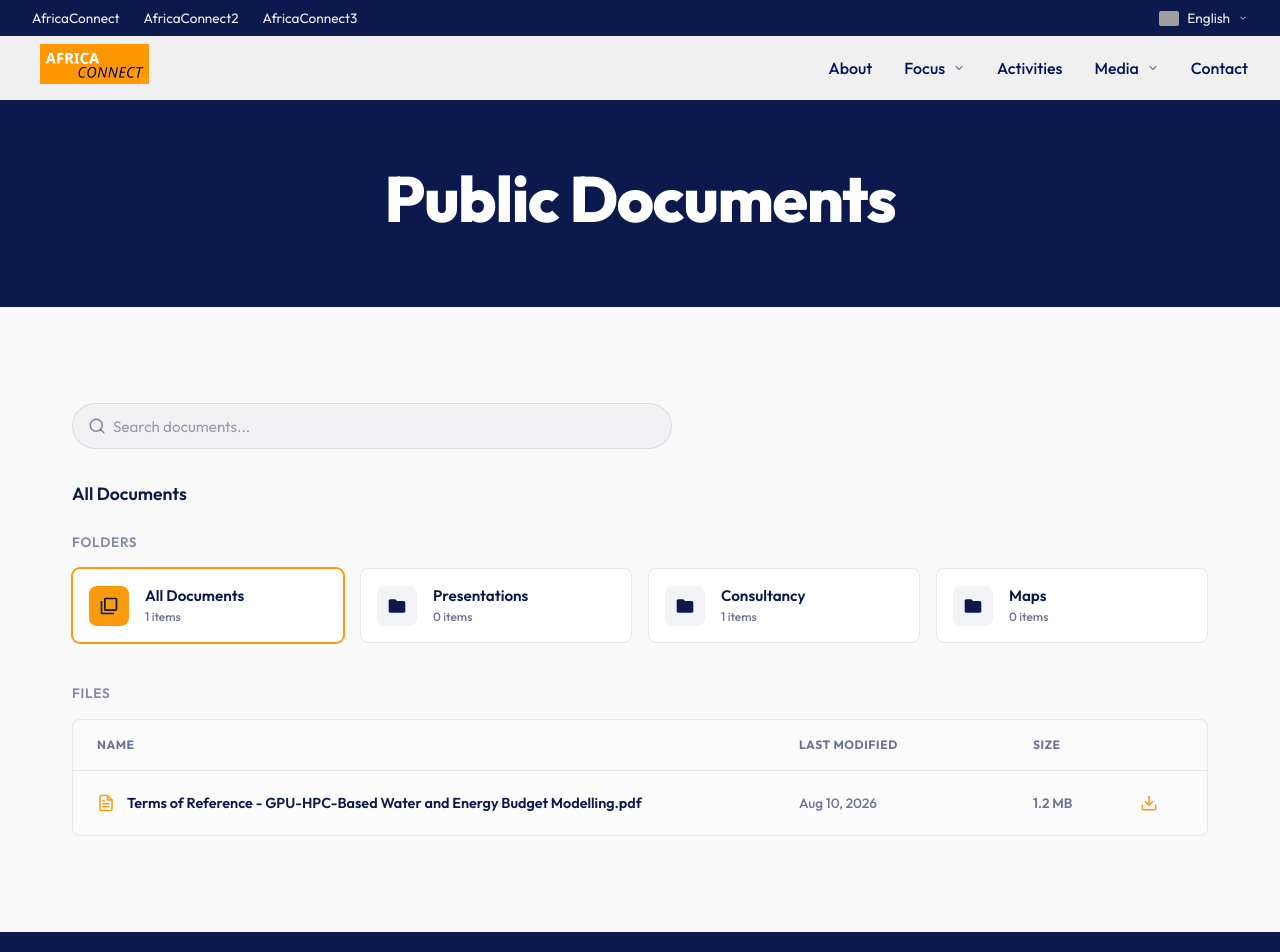
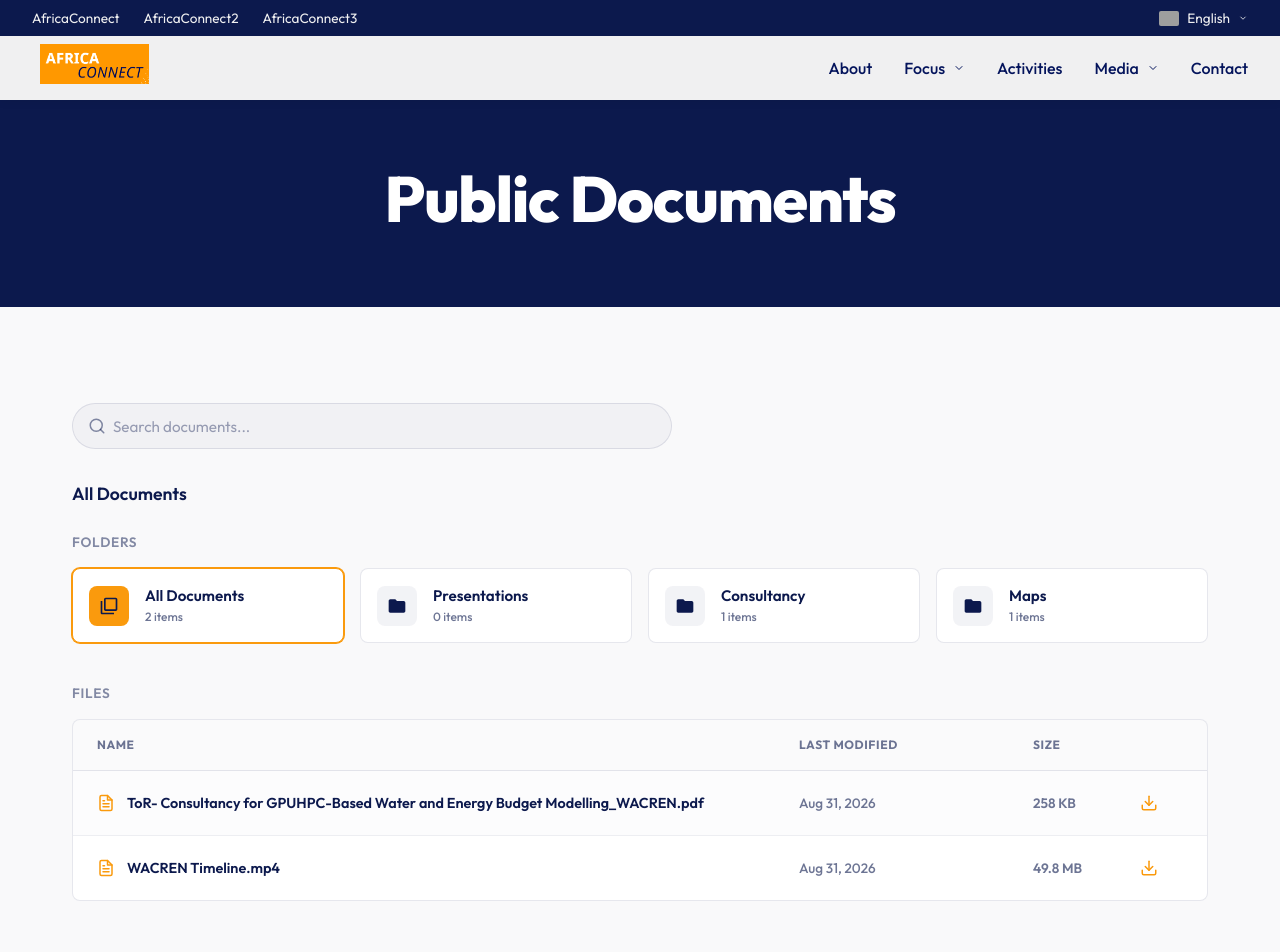
Before and after one commit to rizennews/africaconnect4, a Next.js app: page /publications in a window 1280 px wide. Shown: the top 952 px of the page. Built offline with nearby package versions, Linux system fonts and the light colour scheme; grey boxes are pictures that could not be loaded.

Commit message:
Update Publications list with Map video and correct Consultancy filename

```diff
--- a/src/components/PublicationsList.tsx
+++ b/src/components/PublicationsList.tsx
@@ -17,18 +17,27 @@ const allFiles: Publication[] = [
   {
     id: '1',
     tag: 'CONSULTANCY',
-    title: 'Terms of Reference - GPU-HPC-Based Water and Energy Budget Modelling.pdf',
-    date: 'Aug 10, 2026',
-    size: '1.2 MB',
+    title: 'ToR- Consultancy for GPUHPC-Based Water and Energy Budget Modelling_WACREN.pdf',
+    date: 'Aug 31, 2026',
+    size: '258 KB',
     category: 'Consultancy',
-    path: '/documents/consultancy/Terms of Reference - GPU-HPC-Based Water and Energy Budget Modelling.pdf'
+    path: '/documents/consultancy/ToR- Consultancy for GPUHPC-Based Water and Energy Budget Modelling_WACREN.pdf'
+  },
+  {
+    id: '2',
+    tag: 'MAPS',
+    title: 'WACREN Timeline.mp4',
+    date: 'Aug 31, 2026',
+    size: '49.8 MB',
+    category: 'Maps',
+    path: '/documents/maps/WACREN Timeline.mp4'
   }
 ];
 
 const folders = [
   { name: 'Presentations', count: 0 },
   { name: 'Consultancy', count: 1 },
-  { name: 'Maps', count: 0 }
+  { name: 'Maps', count: 1 }
 ];
 
 export default function PublicationsList() {
```
